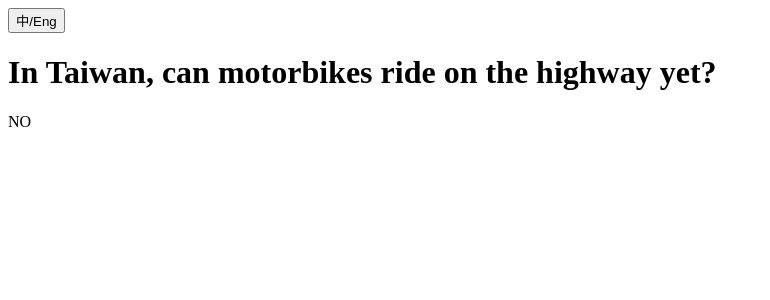
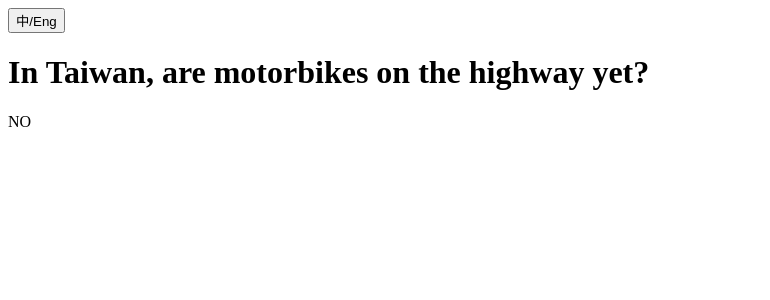
Before and after one commit to Yukaii/AreBikesOnHighwayYet.tw, a Nuxt app: page / in a window 1280 px wide. Shown: the top 300 px of the page, without its empty margins (0-770 px from the left). Built offline with nearby package versions, Linux system fonts and the light colour scheme.

Commit message:
fix: reword

```diff
--- a/app.vue
+++ b/app.vue
@@ -9,7 +9,7 @@
     </div>
     <div class="flex-grow flex flex-col justify-center items-center">
       <h1 class="text-4xl md:text-6xl font-bold text-center text-gray-800 mb-8">
-        In Taiwan, can motorbikes ride on the highway yet?
+        In Taiwan, are motorbikes on the highway yet?
       </h1>
       <p class="text-8xl md:text-9xl font-bold text-red-600">NO</p>
     </div>
```
